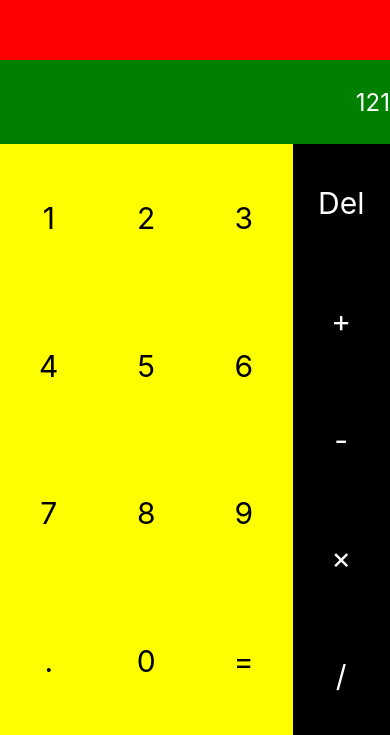
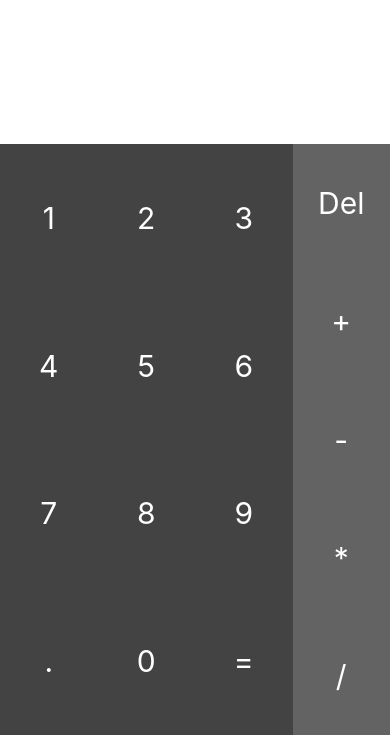
Before and after one commit to shawnantonucci/React-Native-Calculator, a React Native app: screen / in a window 390 px wide. Shown: the part 109-844 px from the top of the page. Built offline with nearby package versions, Linux system fonts and the light colour scheme.

Commit message:
finished functionality and styling

```diff
--- a/App.js
+++ b/App.js
@@ -13,21 +13,37 @@ export default class App extends Component {
   constructor() {
     super();
     this.state = {
-      resultText: ""
-    }
-    this.operations = ["Del", "+", "-", "×", "/"];
+      resultText: "",
+      calculationText: ""
+    };
+    this.operations = ["Del", "+", "-", "*", "/"];
   }
 
   calculateResult = () => {
     const text = this.state.resultText;
-    // now parse the text
+    console.log(text, eval(text));
+    this.setState({
+      calculationText: eval(text)
+    });
+  };
+
+  validate = () => {
+    const text = this.state.resultText;
+    switch (text.slice(-1)) {
+      case "+":
+      case "-":
+      case "*":
+      case "/":
+        return false;
+    }
+    return true;
   };
 
   buttonPressed = text => {
     console.log(text);
 
     if (text == "=") {
-      return this.calculateResult();
+      return this.validate() && this.calculateResult();
     }
 
     this.setState({
@@ -47,16 +63,16 @@ export default class App extends Component {
         break;
       case "+":
       case "-":
-      case "×":
+      case "*":
       case "/":
-        const lastChar = this.state.resultText.split('').pop();
+        const lastChar = this.state.resultText.split("").pop();
 
-        if(this.operations.indexOf(lastChar) > 0) return;
+        if (this.operations.indexOf(lastChar) > 0) return;
 
         if (this.state.text == "") return;
         this.setState({
           resultText: this.state.resultText + operation
-        })
+        });
     }
   };
 
@@ -68,6 +84,7 @@ export default class App extends Component {
       for (let j = 0; j < 3; j++) {
         row.push(
           <TouchableOpacity
+            key={nums[i][j]}
             onPress={() => this.buttonPressed(nums[i][j])}
             style={styles.btn}
           >
@@ -75,17 +92,20 @@ export default class App extends Component {
           </TouchableOpacity>
         );
       }
-      rows.push(<View style={styles.row}>{row}</View>);
+      rows.push(<View key={i} style={styles.row}>{row}</View>);
     }
 
     let ops = [];
     for (let i = 0; i < 5; i++) {
       ops.push(
         <TouchableOpacity
+          key={this.operations[i]}
           style={styles.btn}
           onPress={() => this.operate(this.operations[i])}
         >
-          <Text style={[styles.btnText, styles.white]}>{this.operations[i]}</Text>
+          <Text style={[styles.btnText, styles.white]}>
+            {this.operations[i]}
+          </Text>
         </TouchableOpacity>
       );
     }
@@ -96,7 +116,9 @@ export default class App extends Component {
           <Text style={styles.resultText}>{this.state.resultText}</Text>
         </View>
         <View style={styles.calculation}>
-          <Text style={styles.calculationText}>121</Text>
+          <Text style={styles.calculationText}>
+            {this.state.calculationText}
+          </Text>
         </View>
         <View style={styles.buttons}>
           <View style={styles.numbers}>{rows}</View>
@@ -113,7 +135,7 @@ const styles = StyleSheet.create({
   },
   resultText: {
     fontSize: 30,
-    color: "white"
+    color: "black"
   },
   btn: {
     flex: 1,
@@ -122,14 +144,15 @@ const styles = StyleSheet.create({
     justifyContent: "center"
   },
   btnText: {
-    fontSize: 30
+    fontSize: 30,
+    color: "white"
   },
   white: {
     color: "white"
   },
   calculationText: {
     fontSize: 24,
-    color: "white"
+    color: "black"
   },
   row: {
     flex: 1,
@@ -139,13 +162,13 @@ const styles = StyleSheet.create({
   },
   result: {
     flex: 2,
-    backgroundColor: "red",
+    backgroundColor: "white",
     justifyContent: "center",
     alignItems: "flex-end"
   },
   calculation: {
     flex: 1,
-    backgroundColor: "green",
+    backgroundColor: "white",
     justifyContent: "center",
     alignItems: "flex-end"
   },
@@ -155,11 +178,11 @@ const styles = StyleSheet.create({
   },
   numbers: {
     flex: 3,
-    backgroundColor: "yellow"
+    backgroundColor: "#434343"
   },
   operations: {
     flex: 1,
     justifyContent: "space-around",
-    backgroundColor: "black"
+    backgroundColor: "#636363"
   }
 });
```
